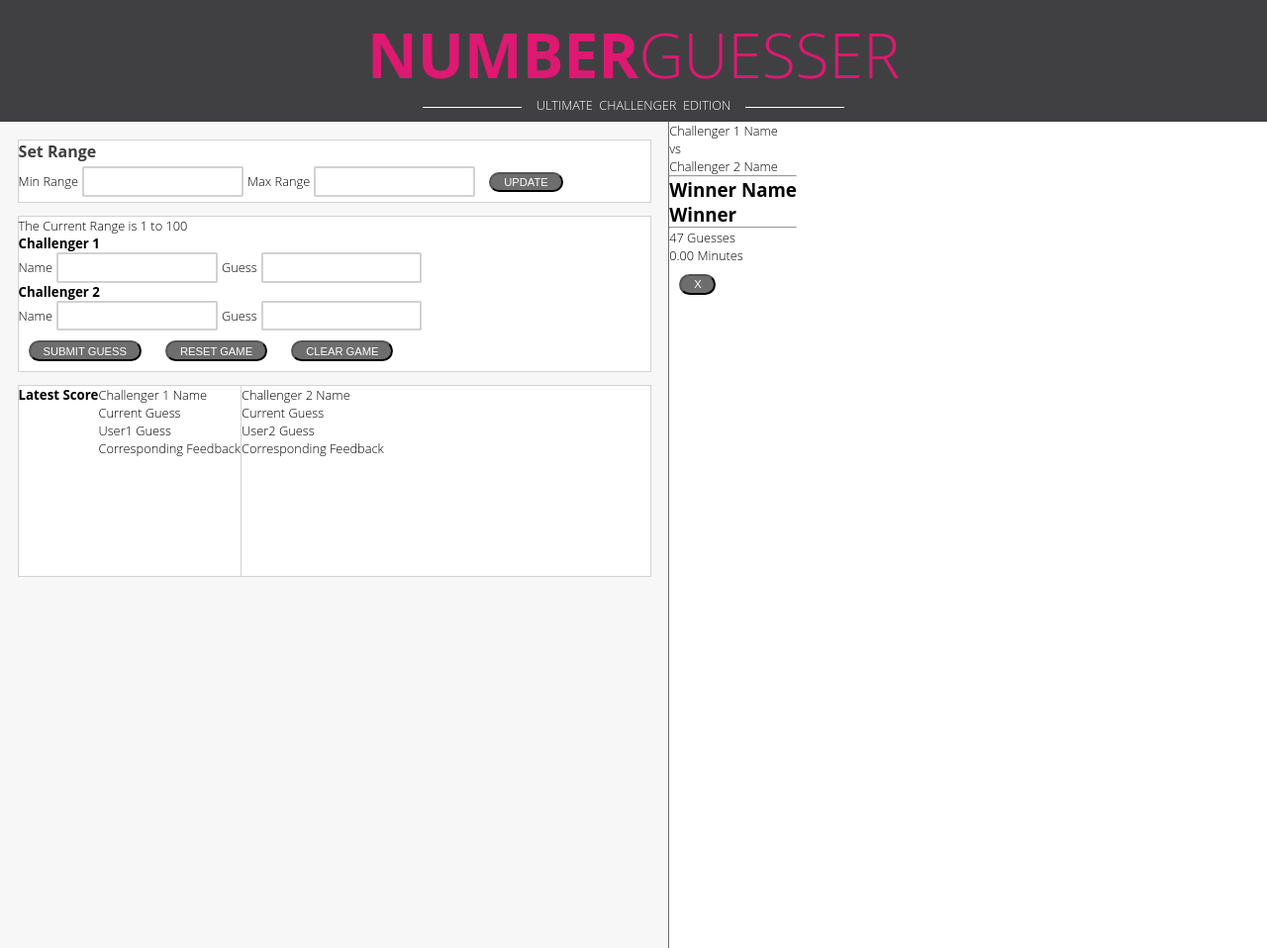
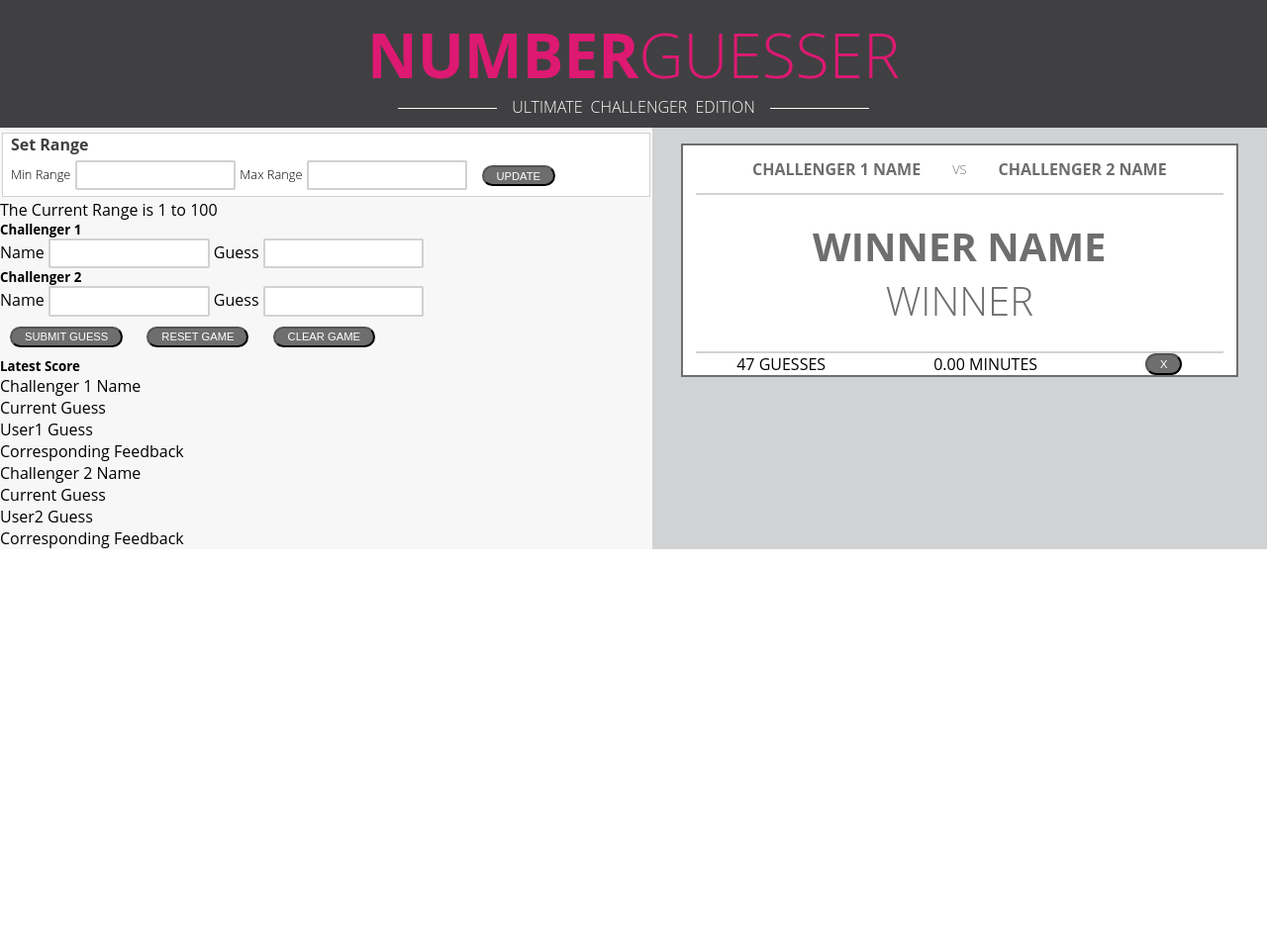
Before and after one commit to Alkiiro/number-guesser, a plain HTML site: page index.html in a window 1280 px wide. Shown: the whole page at 99% size. After the commit the page ends 800 px from the top, so only its background shows below. Drawn offline with Linux system fonts and the light colour scheme.

Commit message:
Add css to game-results-sec, add classes to html

```diff
--- a/index.html
+++ b/index.html
@@ -64,16 +64,16 @@
       </section>
       <section class="game-results-sec">
         <article class="winnercard-art">
-          <p class="user1-name-p-winnercard">Challenger 1 Name</p>
-          <p>vs</p>
-          <p class="user2-name-p-winnercard">Challenger 2 Name</p>
+          <p class="user1-vs-user2-p-winnercard">Challenger 1 Name<span class="vs">vs</span> Challenger 2 Name</p>
           <hr>
           <h3 class="winner-name-h3">Winner Name</h3>
-          <h3>Winner</h3>
+          <h3 class="winner-title">Winner</h3>
           <hr>
-          <p class="winner-total-guesses-p"><span>47</span> Guesses</p>
-          <p class="win-time-p"><span>0.00</span> Minutes</p>
-          <button class="delete-winner-card-but" type="button" name="delete-winner-card">X</button>
+          <div class="gamefacts-deletebut-div">
+            <p class="winner-total-guesses-p"><span>47</span> Guesses</p>
+            <p class="win-time-p"><span>0.00</span> Minutes</p>
+            <button class="delete-winnercard-but" type="button" name="delete-winner-card">X</button>
+          </div>
         </article>
       </section>
     </main>
--- a/styles.css
+++ b/styles.css
@@ -1,4 +1,3 @@
-
 * {
   margin: 0;
   padding: 0;
@@ -6,7 +5,6 @@
 
 body {
   font-family: 'Open Sans', sans-serif;
-  height: 100vh;
 }
 
 header {
@@ -67,23 +65,16 @@ header p {
 main {
   display: flex;
 }
+
+/* USER INPUT SECTION */
+
 .user-input-sec {
-  width: 50%;
-  background-color: #f7f7f7;
-  border-right: 1px solid #6e6e6e;
-  height: 100vh;
-  padding: 1.1em;
+    width: 53%;
+    background-color: #f7f7f7;
 }
-.user-input-art {
-  background-color: #ffffff;
-  border: 0.1em solid #D0D2d3;
-  margin-bottom: 0.8em;
-}
-article .set-range-art {
+
+.set-range-art {
   width: 100%;
-  border-right: 1px solid #6e6e6e;
-}
-.min-range-l {
 
 }
 .set-range-art h5 {
@@ -92,34 +83,19 @@ article .set-range-art {
   color: #404042;
 
 }
-.set-range-art input {
-
-}
 form.set-range-f {
   border: 0.1em solid #D0D2d3;
+  padding: 0 0 0 .5em;
+  margin: 0.3em 1.9px 1.9px 1.9px;
   background-color: #ffffff;
-  margin-bottom: 0.8em;
 }
 .set-range-h {
   display: block;
   padding: 0.7em 0 0.1em 0;
 }
-.min-range-l, .max-range-l, .user1-name-l,  .user1-guess-l, .user2-name-l, .user2-guess-l, p{
+.min-range-l, .max-range-l {
   font-weight: 300;
   font-size: 0.8em;
-}
-.user-guess-output-art {
-  background-color: #ffffff;
-  border: 0.1em solid #D0D2d3;
-  display: flex;
-  height: 12em;
-}
-.user1-output {
-  display: inline-block;
-}
-.user2-output {
-  border-left: 0.1em solid #D0D2d3;
-
 }
 input {
   border: 0.15em solid #D0D2d3;
@@ -143,6 +119,83 @@ button .reset-game {
   background-color: #ffffff;
 }
 
+/* GAME RESULTS SECTION */
+
+.game-results-sec {
+  display: flex;
+  flex-direction: column;
+  align-items: center;
+  background-color: #D1D2D4;
+  width: 50%;
+  height
+}
+
+.winnercard-art {
+  display: flex;
+  flex-direction: column;
+  margin: 1em 0 0 0;
+  border: 2px #6e6e6e solid;
+  background-color: #FFFFFF;
+  width: 90%;
+  text-transform: uppercase;
+  font-weight:
+}
+
+.user1-vs-user2-p-winnercard {
+  display: flex;
+  flex-direction: row;
+  justify-content: center;
+  align-items: center;
+  margin: .8em 0 .8em 0;
+  color: #6e6e6e;
+  font-size: 1em;
+  font-weight: 700;
+}
+
+.vs {
+  display: flex;
+  font-size: .8em;
+  font-weight: 300;
+  margin: 0 2.5em;
+}
+
+hr {
+  margin-left: auto;
+  margin-right: auto;
+  width: 95%;
+  border: 1px solid;
+  color: #D0D2d3;
+}
+
+.winner-name-h3 {
+  display: flex;
+  justify-content: center;
+  margin: .6em 0 0 0;
+  font-size: 2.5em;
+  color: #6e6e6e;
+  text-transform: uppercase;
+}
+
+.winner-title {
+  display: flex;
+  justify-content: center;
+  margin: 0 0 .6em 0;
+  color: #6e6e6e;
+  font-weight: 300;
+  font-size: 2.5em;
+}
+
+.gamefacts-deletebut-div {
+  display: flex;
+  flex-direction: row;
+  justify-content: space-around;
+}
+
+.delete-winnercard-but {
+  margin: 0;
+}
+
+
 @media  (max-width: 812px) {
   header {
     width: 812px;
```
